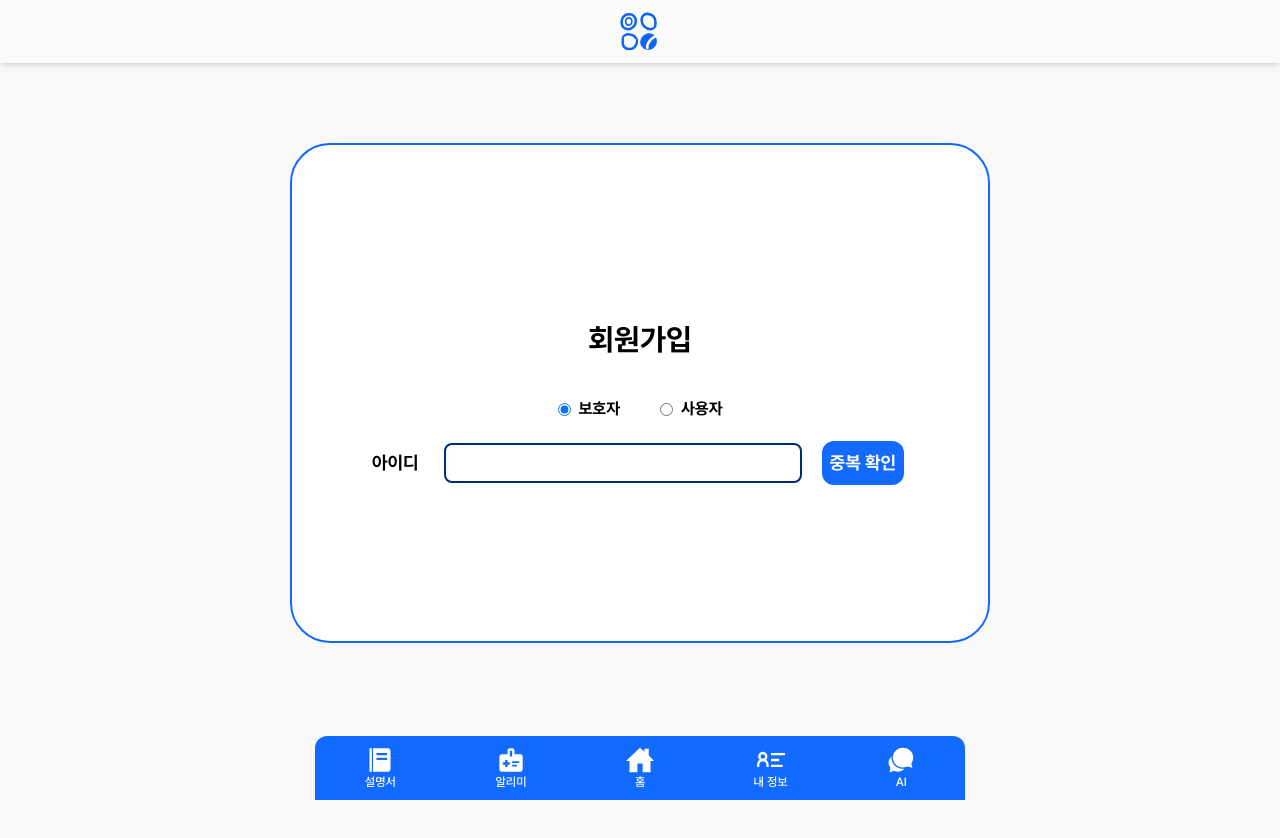
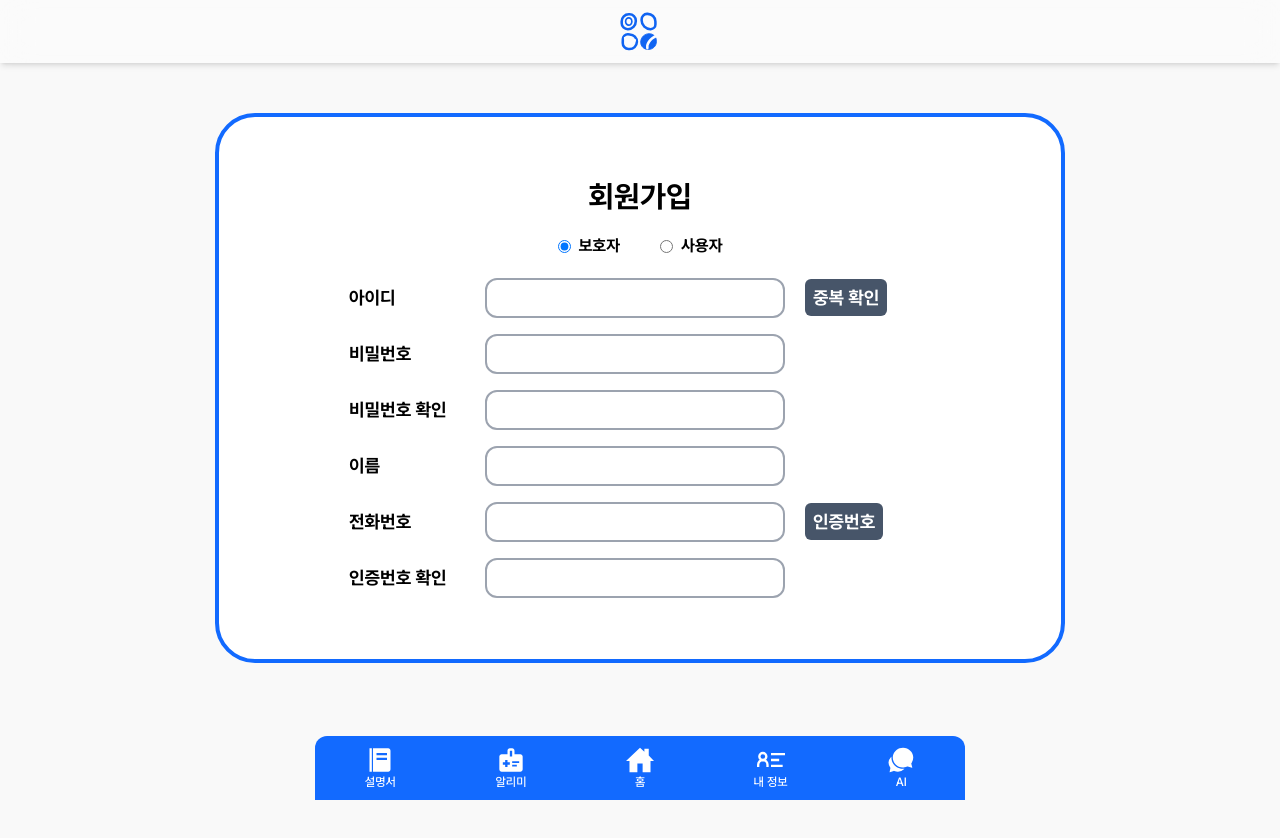
Before and after one commit to seniorBuddy/seniorBuddy-client, a Next.js app: page /auth/register in a window 1280 px wide. Shown: the top 838 px of the page. Built offline with nearby package versions, Linux system fonts and the light colour scheme.

Commit message:
FEAT: 회원가입 제작

```diff
--- a/src/app/auth/register/page.tsx
+++ b/src/app/auth/register/page.tsx
@@ -2,9 +2,9 @@ import Guardian from '../../../components/register/guardian';
 
 export default function signup() {
   return (
-    <div className="flex flex-col justify-center items-center mt-[80px]">
-      <div className="flex flex-col gap-7 sm:gap-5 px-4 sm:px-20 h-[650px] sm:h-[500px] w-[350px] sm:w-[700px] justify-center items-center bg-white font-bold rounded-[40px] border-2 border-blue">
-        <span className="my-5 text-3xl">회원가입</span>
+    <div className="flex flex-col justify-center items-center mt-[50px]">
+      <div className="flex flex-col gap-7 sm:gap-5 px-4 sm:px-20 h-[650px] sm:h-[550px] w-[350px] sm:w-[850px] justify-center items-center bg-white font-bold rounded-[40px] border-4 border-blue">
+        <span className="text-3xl">회원가입</span>
         <div className="flex flex-row gap-10">
           <label className="flex items-center gap-2">
             <input
--- a/src/components/register/guardian.tsx
+++ b/src/components/register/guardian.tsx
@@ -1,12 +1,52 @@
+"use client";
+
+import React from 'react';
+
+interface InputProps {
+  label: string;
+  type: string;
+  children?: React.ReactNode;
+  onInput?: (event: React.ChangeEvent<HTMLInputElement>) => void;
+}
+
+function formatPhoneNumber(value: string) {
+  return value
+    .replace(/[^0-9]/g, '')
+    .replace(/(^02.{0}|^01.{1}|[0-9]{3,4})([0-9]{3,4})([0-9]{4})/, "$1-$2-$3");
+}
+
 export default function GuardianRegister() {
+  const handlePhoneInput = (event: React.ChangeEvent<HTMLInputElement>) => {
+    const target = event.target;
+    target.value = formatPhoneNumber(target.value);
+  };
+
+  const Input = ({ label, children, type, onInput }: InputProps) => (
+    <div className="flex flex-row gap-3 items-center justify-start w-full gap-4 ml-[100px]">
+      <span className="w-[120px]">{label}</span>
+      <input
+        type={type}
+        className="w-[300px] border-2 border-gray-400 rounded-xl p-1"
+        onInput={onInput}
+      />
+      {children && (
+        <div>{children}</div>
+      )}
+    </div>
+  );
+
   return (
-    <div className="flex flex-row text-md sm:text-lg items-center justify-between w-full gap-4">
-      <span className="hidden sm:block flex-[2]">아이디</span>
-      <input
-        type="text"
-        className="flex-[8] border-2 border-darkblue rounded-lg p-1"
-      />
-      <span className="bg-blue text-white rounded-xl p-2 mx-1">중복 확인</span>
+    <div className="flex flex-col sm:text-lg items-center justify-center w-full gap-4">
+      <Input label="아이디" type="text">
+        <span className="w-[100px] bg-slate-600 text-white rounded-md p-2 mx-1 text-center">중복 확인</span>
+      </Input>
+      <Input label="비밀번호" type="password" />
+      <Input label="비밀번호 확인" type="password" />
+      <Input label="이름" type="text" />
+      <Input label="전화번호" type="text" onInput={handlePhoneInput}>
+        <span className="w-[100px] bg-slate-600 text-white rounded-md p-2 mx-1 text-center">인증번호</span>
+      </Input>
+      <Input label="인증번호 확인" type="text" />
     </div>
   );
 }
```
